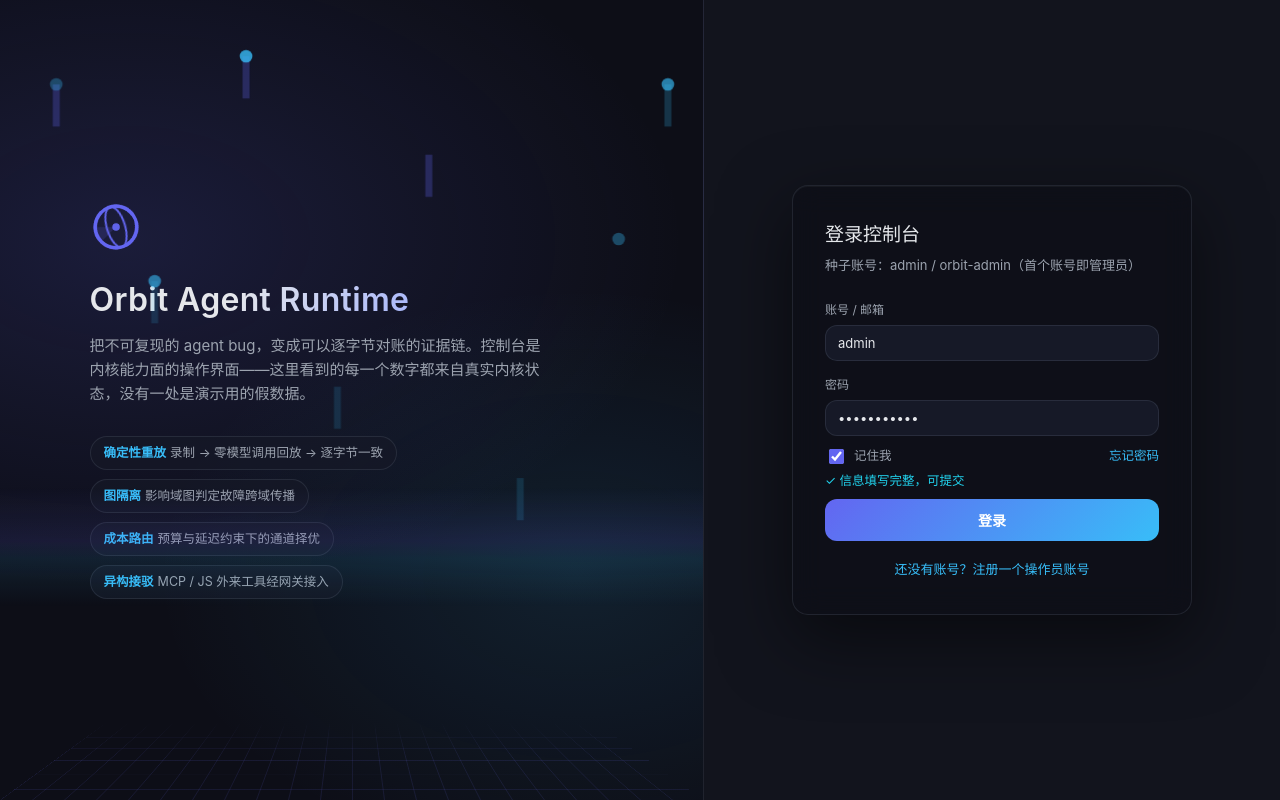
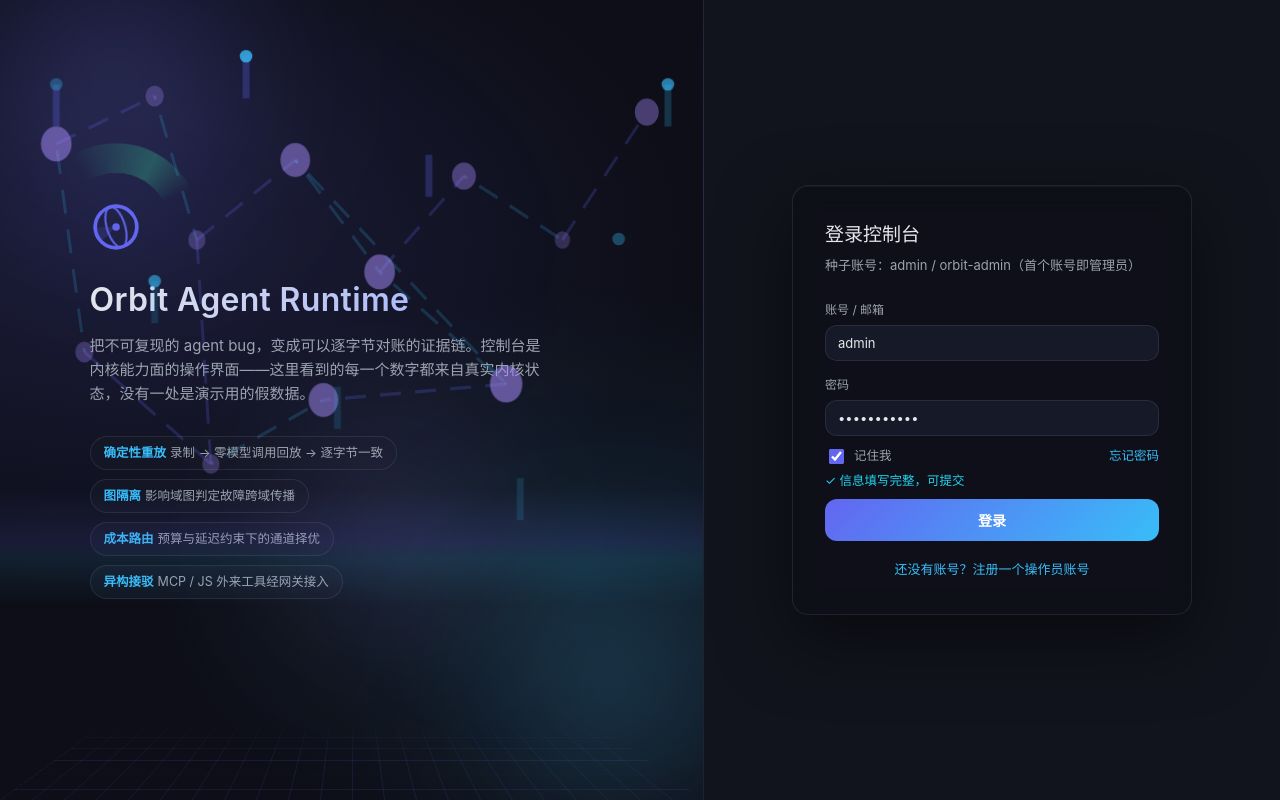
Before and after one commit to K1213213/Orbit-Runtime, a website with bundled scripts: page web/public/index.html in a window 1280 px wide. Built offline with nearby package versions, Linux system fonts and the light colour scheme.

Commit message:
feat(console): login hero upgrade — aurora, constellation web, radar sweep, title shimmer
The left brand panel gets a second layer of deterministic tech effects on top
of the existing orb/scanline/grid/particles (all CSS-driven, no JS
randomness; motion-off / prefers-reduced-motion still disable everything via
the global rules):

- hero-aurora: three blurred gradient blobs slowly drifting and scaling
  (mix-blend-mode: screen) behind all content;
- hero-constellation: a deterministic 12-node wireframe with energy flowing
  along dashed edges and nodes breathing in index-derived phases;
- hero-radar: a conic-gradient sweep ring rotating behind the orbit orb
  (radial-gradient mask carves the ring);
- title shimmer: the h1 gradient text animates its background position.

New classes all defined in styles.css (css-coverage gate green); orb margin
moved to the new hero-orb-wrap so spacing stays 26px. Console suite 89
green, kernel untouched.

```diff
--- a/web/public/styles.css
+++ b/web/public/styles.css
@@ -812,7 +812,7 @@ textarea.input { resize: vertical; min-height: 90px; line-height: 1.55; }
   border-right: 1px solid var(--stroke);
   overflow: hidden;
 }
-.auth-hero .hero-orb { width: 52px; height: 52px; color: var(--brand-1); margin-bottom: 26px; }
+.auth-hero .hero-orb { width: 52px; height: 52px; color: var(--brand-1); display: block; }
 .auth-hero h1 {
   font-size: 32px;
   line-height: 1.3;
@@ -923,6 +923,85 @@ textarea.input { resize: vertical; min-height: 90px; line-height: 1.55; }
   0%, 100% { transform: translateY(0); opacity: 0; }
   30% { opacity: 0.85; }
   70% { opacity: 0.35; }
+}
+
+/* ---- 登录左侧炫效增强：极光 + 星座能量网 + 雷达扫描环 + 标题流光 ----
+   全部 CSS 驱动、坐标/延迟确定性；动效开关与 prefers-reduced-motion 全局关闭。 */
+
+/* 极光背景：三团模糊色块缓慢漂移（mix-blend 叠加，垫在内容之下） */
+.hero-aurora { position: absolute; inset: 0; pointer-events: none; overflow: hidden; }
+.hero-aurora .aurora-blob {
+  position: absolute;
+  border-radius: 50%;
+  filter: blur(56px);
+  opacity: 0.5;
+  mix-blend-mode: screen;
+  will-change: transform;
+}
+.hero-aurora .a1 {
+  width: 420px; height: 420px; left: -100px; top: -130px;
+  background: radial-gradient(circle, rgba(99, 102, 241, 0.5), transparent 66%);
+  animation: aurora-drift-1 26s ease-in-out infinite alternate;
+}
+.hero-aurora .a2 {
+  width: 360px; height: 360px; right: -90px; bottom: -70px;
+  background: radial-gradient(circle, rgba(56, 189, 248, 0.42), transparent 66%);
+  animation: aurora-drift-2 32s ease-in-out infinite alternate;
+}
+.hero-aurora .a3 {
+  width: 300px; height: 300px; left: 34%; top: 48%;
+  background: radial-gradient(circle, rgba(167, 139, 250, 0.34), transparent 66%);
+  animation: aurora-drift-3 38s ease-in-out infinite alternate;
+}
+@keyframes aurora-drift-1 { to { transform: translate(74px, 48px) scale(1.18); } }
+@keyframes aurora-drift-2 { to { transform: translate(-58px, -42px) scale(1.12); } }
+@keyframes aurora-drift-3 { to { transform: translate(42px, -36px) scale(1.22) rotate(24deg); } }
+
+/* 星座能量网：血脉连线能量流动 + 节点呼吸脉冲 */
+.hero-constellation {
+  position: absolute; inset: 0;
+  width: 100%; height: 100%;
+  pointer-events: none;
+}
+.hero-constellation .cl-line {
+  stroke: rgba(99, 102, 241, 0.22);
+  stroke-width: 0.42;
+  stroke-dasharray: 3 2;
+  animation: cl-flow 6s linear infinite;
+}
+.hero-constellation .cl-line:nth-child(2n) { stroke: rgba(56, 189, 248, 0.18); animation-duration: 8s; }
+@keyframes cl-flow { to { stroke-dashoffset: -60; } }
+.hero-constellation .cl-node {
+  fill: rgba(167, 139, 250, 0.55);
+  transform-box: fill-box;
+  transform-origin: center;
+  animation: cl-node-pulse 3.6s ease-in-out infinite;
+}
+@keyframes cl-node-pulse {
+  0%, 100% { transform: scale(1); opacity: 0.45; }
+  50% { transform: scale(2.1); opacity: 1; }
+}
+
+/* 雷达扫描环：轨道球背后的旋转锥形光弧（环状遮罩） */
+.hero-orb-wrap { position: relative; width: max-content; margin-bottom: 26px; }
+.hero-radar {
+  position: absolute;
+  inset: -58px;
+  border-radius: 50%;
+  background: conic-gradient(from 0deg, transparent 0deg, rgba(60, 242, 168, 0.30) 62deg, transparent 96deg);
+  -webkit-mask: radial-gradient(farthest-side, transparent calc(100% - 30px), #000 calc(100% - 30px));
+  mask: radial-gradient(farthest-side, transparent calc(100% - 30px), #000 calc(100% - 30px));
+  opacity: 0.85;
+  animation: hero-orb-spin 5.5s linear infinite;
+}
+/* 标题流光：渐变字沿背景位移动态游走 */
+.auth-hero h1 {
+  background-size: 200% auto;
+  animation: hero-title-shimmer 7s ease-in-out infinite;
+}
+@keyframes hero-title-shimmer {
+  0%, 100% { background-position: 0% center; }
+  50% { background-position: 100% center; }
 }
 
 /* 右侧登录卡 */
--- a/web/public/views/login.js
+++ b/web/public/views/login.js
@@ -17,6 +17,16 @@ const PARTICLES = [
   [61, 22, 300], [74, 68, 200], [88, 34, 340], [95, 12, 160]
 ];
 
+/* 星座能量网：节点坐标（viewBox 0 0 100 100）与连线（节点索引对），写死保证确定性。 */
+const CONSTELLATION = [
+  [8, 18], [22, 12], [28, 30], [42, 20], [54, 34], [66, 22],
+  [80, 30], [92, 14], [72, 48], [46, 50], [30, 58], [12, 44]
+];
+const CONSTELLATION_EDGES = [
+  [0, 1], [1, 2], [2, 3], [3, 4], [4, 5], [5, 6], [6, 7],
+  [3, 8], [8, 9], [9, 10], [10, 11], [11, 0], [2, 10], [4, 8]
+];
+
 export function renderLogin(root, onAuthed) {
   let mode = "login";
 
@@ -24,7 +34,14 @@ export function renderLogin(root, onAuthed) {
 
   /* ---- 左：品牌叙事 ---- */
   const hero = el("div", "auth-hero");
-  hero.append(orbSvg());
+  /* 极光背景（模糊色块缓慢漂移）——最先追加，垫在所有内容之下。 */
+  hero.append(heroAurora());
+  /* 星座能量网：确定性节点 + 血脉连线，能量点沿连线流动。 */
+  hero.append(constellationSvg());
+  /* 雷达扫描环：绕轨道球旋转的锥形光弧（环状遮罩）。 */
+  const orbWrap = el("div", "hero-orb-wrap");
+  orbWrap.append(el("div", "hero-radar"), orbSvg());
+  hero.append(orbWrap);
   hero.append(el("h1", "", "Orbit Agent Runtime"));
   hero.append(el("p", "lead", "把不可复现的 agent bug，变成可以逐字节对账的证据链。控制台是内核能力面的操作界面——这里看到的每一个数字都来自真实内核状态，没有一处是演示用的假数据。"));
   const tags = el("div", "hero-tags");
@@ -244,6 +261,42 @@ function field(label, type, value) {
   };
 }
 
+function heroAurora() {
+  const wrap = el("div", "hero-aurora");
+  /* 三团模糊色块：位置/尺寸写死，漂移由 CSS 动画驱动（确定性）。 */
+  wrap.append(el("i", "aurora-blob a1"));
+  wrap.append(el("i", "aurora-blob a2"));
+  wrap.append(el("i", "aurora-blob a3"));
+  return wrap;
+}
+
+function constellationSvg() {
+  const svg = document.createElementNS("http://www.w3.org/2000/svg", "svg");
+  svg.setAttribute("class", "hero-constellation");
+  svg.setAttribute("viewBox", "0 0 100 100");
+  svg.setAttribute("preserveAspectRatio", "none");
+  for (const [a, b] of CONSTELLATION_EDGES) {
+    const [x1, y1] = CONSTELLATION[a];
+    const [x2, y2] = CONSTELLATION[b];
+    const line = document.createElementNS("http://www.w3.org/2000/svg", "line");
+    line.setAttribute("class", "cl-line");
+    line.setAttribute("x1", String(x1)); line.setAttribute("y1", String(y1));
+    line.setAttribute("x2", String(x2)); line.setAttribute("y2", String(y2));
+    svg.append(line);
+  }
+  for (let i = 0; i < CONSTELLATION.length; i += 1) {
+    const [x, y] = CONSTELLATION[i];
+    const dot = document.createElementNS("http://www.w3.org/2000/svg", "circle");
+    dot.setAttribute("class", "cl-node");
+    dot.setAttribute("cx", String(x)); dot.setAttribute("cy", String(y));
+    dot.setAttribute("r", "1.1");
+    /* 脉冲相位由索引推导（确定性），非裸随机。 */
+    dot.style.animationDelay = `${(i * 0.9) % 4}s`;
+    svg.append(dot);
+  }
+  return svg;
+}
+
 function orbSvg() {
   const svg = document.createElementNS("http://www.w3.org/2000/svg", "svg");
   svg.setAttribute("class", "hero-orb");
```
